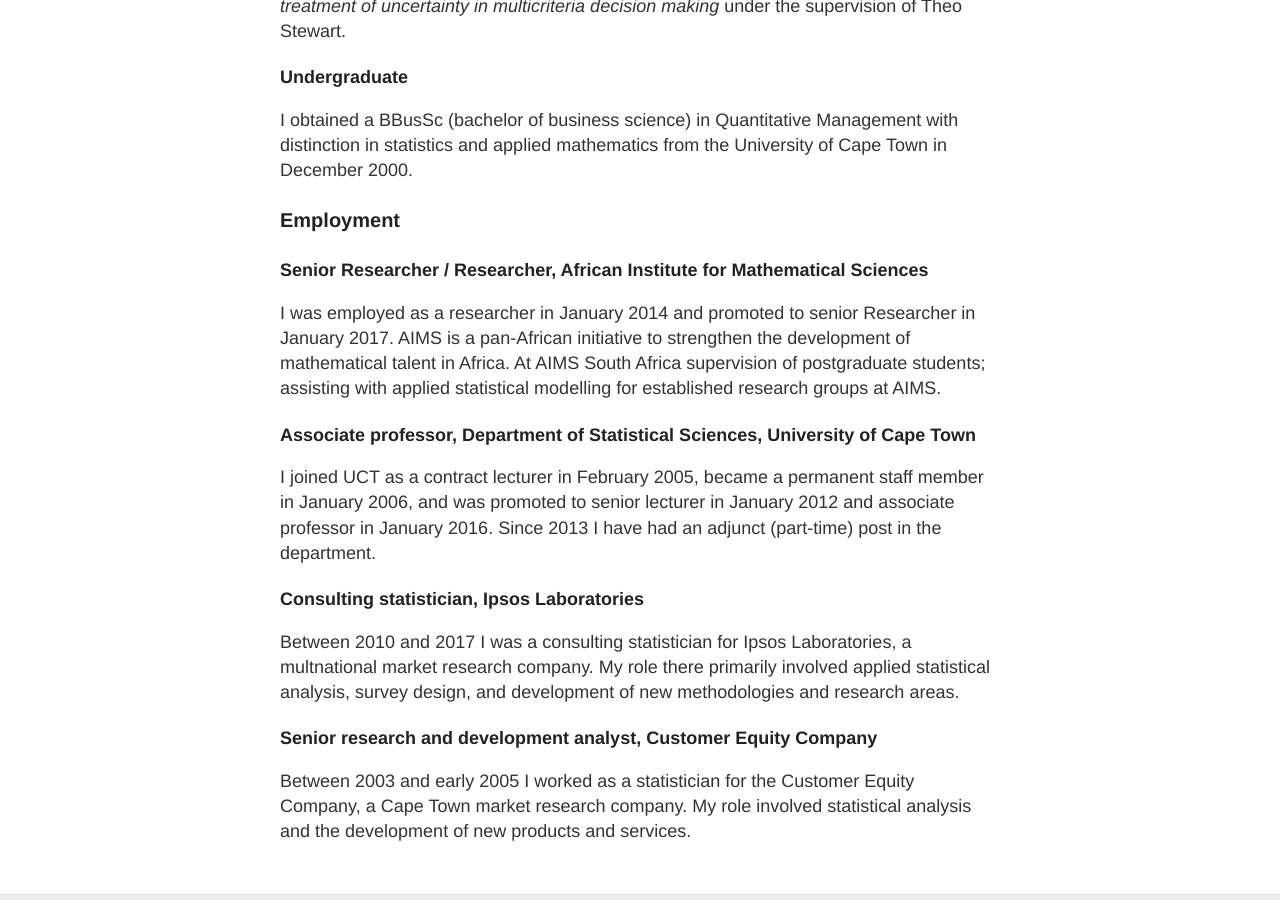
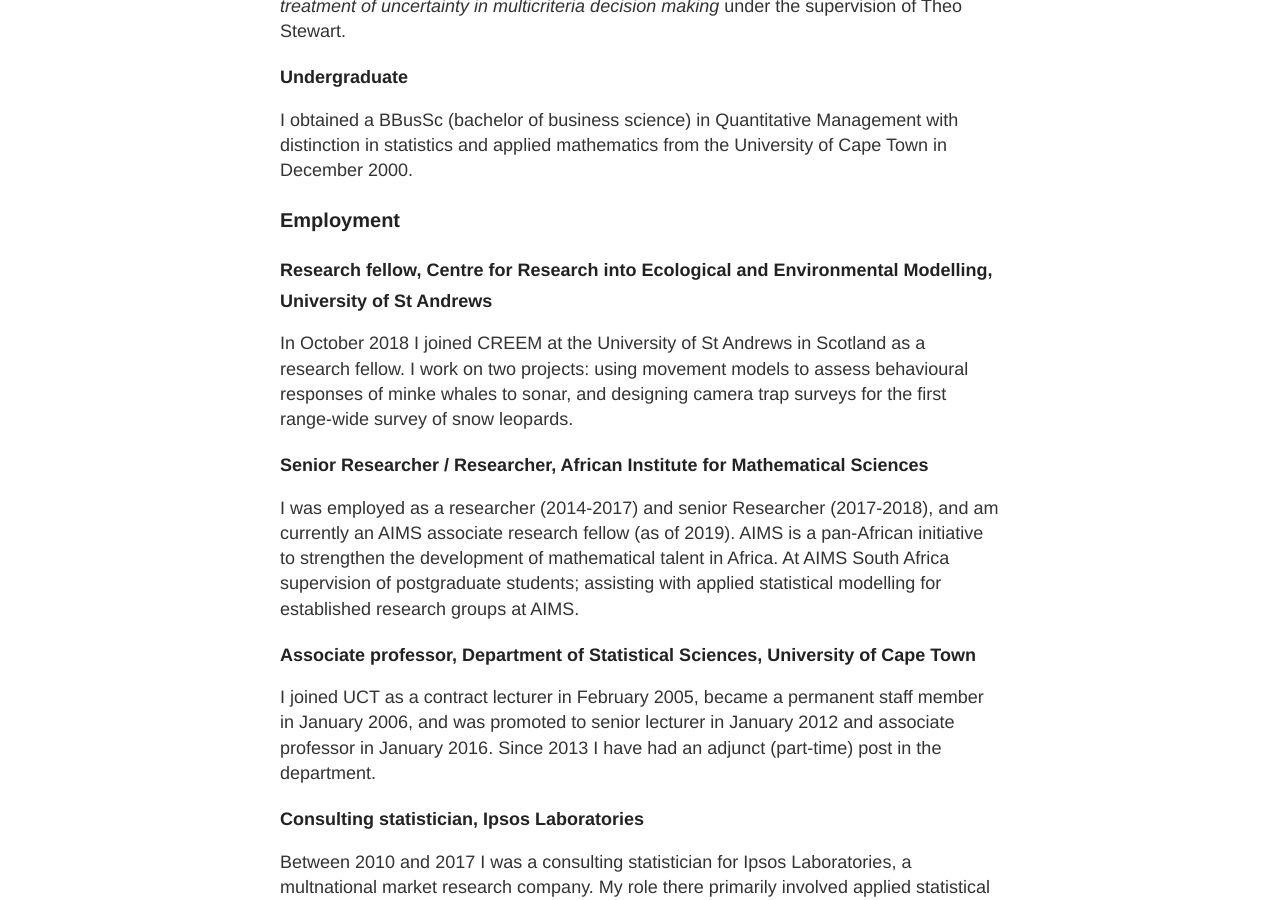
Before and after one commit to iandurbach/iandurbach.github.io, a Jekyll site: the page built from _posts/2017-09-09-education.md, in a window 1280 px wide and 900 px high, scrolled down 608 px. Built offline with Jekyll 4.4.1, drawn with Linux system fonts in a browser that asks for light colours.

Commit message:
Update 2017-09-09-education.md

```diff
--- a/_posts/2017-09-09-education.md
+++ b/_posts/2017-09-09-education.md
@@ -22,9 +22,13 @@ I obtained a BBusSc (bachelor of business science) in Quantitative Management wi
 
 ### Employment
 
+##### Research fellow, Centre for Research into Ecological and Environmental Modelling, University of St Andrews
+
+In October 2018 I joined CREEM at the University of St Andrews in Scotland as a research fellow. I work on two projects: using movement models to assess behavioural responses of minke whales to sonar, and designing camera trap surveys for the first range-wide survey of snow leopards.
+
 ##### Senior Researcher / Researcher, African Institute for Mathematical Sciences
 
-I was employed as a researcher in January 2014 and promoted to senior Researcher in January 2017. AIMS is a pan-African initiative to strengthen the development of mathematical talent in Africa. At AIMS South Africa supervision of postgraduate students; assisting with applied statistical modelling for established research groups at AIMS.
+I was employed as a researcher (2014-2017) and senior Researcher (2017-2018), and am currently an AIMS associate research fellow (as of 2019). AIMS is a pan-African initiative to strengthen the development of mathematical talent in Africa. At AIMS South Africa supervision of postgraduate students; assisting with applied statistical modelling for established research groups at AIMS.
 
 ##### Associate professor, Department of Statistical Sciences, University of Cape Town
 
```
